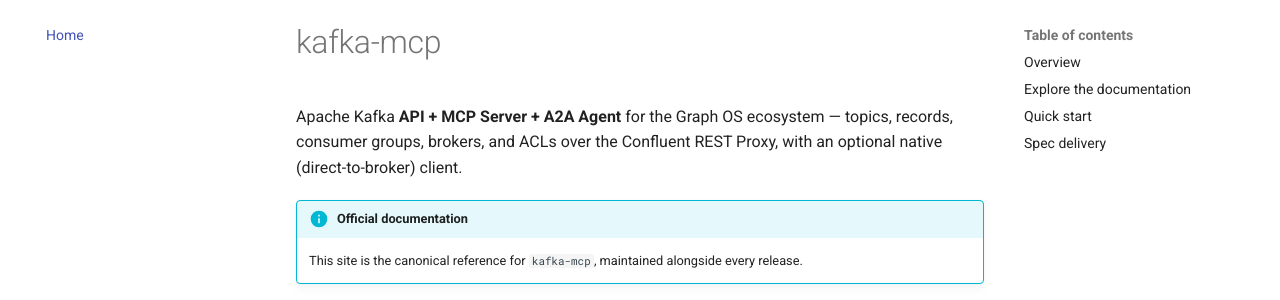
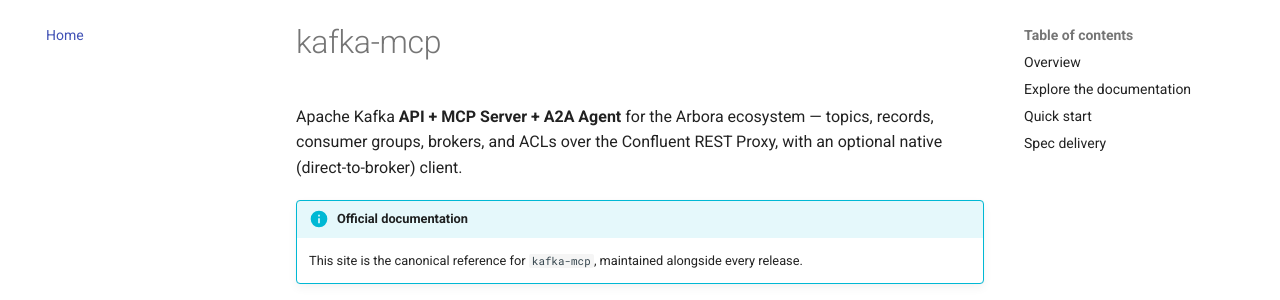
Before and after one commit to Knuckles-Team/kafka-mcp, an MkDocs documentation site: the page built from docs/index.md, in a window 1280 px wide and 900 px high. Shown: the part 124-424 px from the top of the window. Built offline with MkDocs 1.6.1 and Material for MkDocs 9.7.7, drawn with Linux system fonts in a browser that asks for light colours; comment, search, counter and statistics services are not loaded.

Commit message:
chore: rename graph-os terminology to arbora [skip ci]
Deterministic graph-os -> arbora terminology replace (replacements=12 files=9 paths_moved=1), with hosts
au.arpa -> arbora.arpa and graph-os.arpa -> arbora-mcp.arpa.

Spec: none (rename)
Co-Authored-By: Claude Opus 5.5 (1M context) <noreply@anthropic.com>

```diff
--- a/.pre-commit-config.yaml
+++ b/.pre-commit-config.yaml
@@ -1,7 +1,7 @@
 # Without this, `pre-commit install` wires ONLY the pre-commit hook, so `git push`
 # runs nothing and every hook staged pre-push is silently dead code.
 default_install_hook_types: [pre-commit, pre-push]
-# Phase 0 dev-velocity contract (graph-os-completion-program): a hook with no
+# Phase 0 dev-velocity contract (arbora-completion-program): a hook with no
 # explicit `stages:` below is commit-only, never both.
 default_stages: [pre-commit]
 repos:
--- a/docs/index.md
+++ b/docs/index.md
@@ -1,6 +1,6 @@
 # kafka-mcp
 
-Apache Kafka **API + MCP Server + A2A Agent** for the Graph OS ecosystem —
+Apache Kafka **API + MCP Server + A2A Agent** for the Arbora ecosystem —
 topics, records, consumer groups, brokers, and ACLs over the Confluent REST Proxy,
 with an optional native (direct-to-broker) client.
 
--- a/mkdocs.yml
+++ b/mkdocs.yml
@@ -1,5 +1,5 @@
 site_name: "kafka-mcp"
-site_description: "Apache Kafka API + MCP Server + A2A Agent — topics, records, consumer groups, brokers, and ACLs for the Graph OS ecosystem."
+site_description: "Apache Kafka API + MCP Server + A2A Agent — topics, records, consumer groups, brokers, and ACLs for the Arbora ecosystem."
 site_url: "https://knuckles-team.github.io/kafka-mcp/"
 repo_name: "Knuckles-Team/kafka-mcp"
 repo_url: "https://github.com/Knuckles-Team/kafka-mcp"
```
Also changed, not shown: README.md (+3 -3 lines), docs/overview.md (+1 -1 lines), kafka_mcp/skills/kafka-mcp-operations/SKILL.md (+2 -2 lines), 5 other files.
